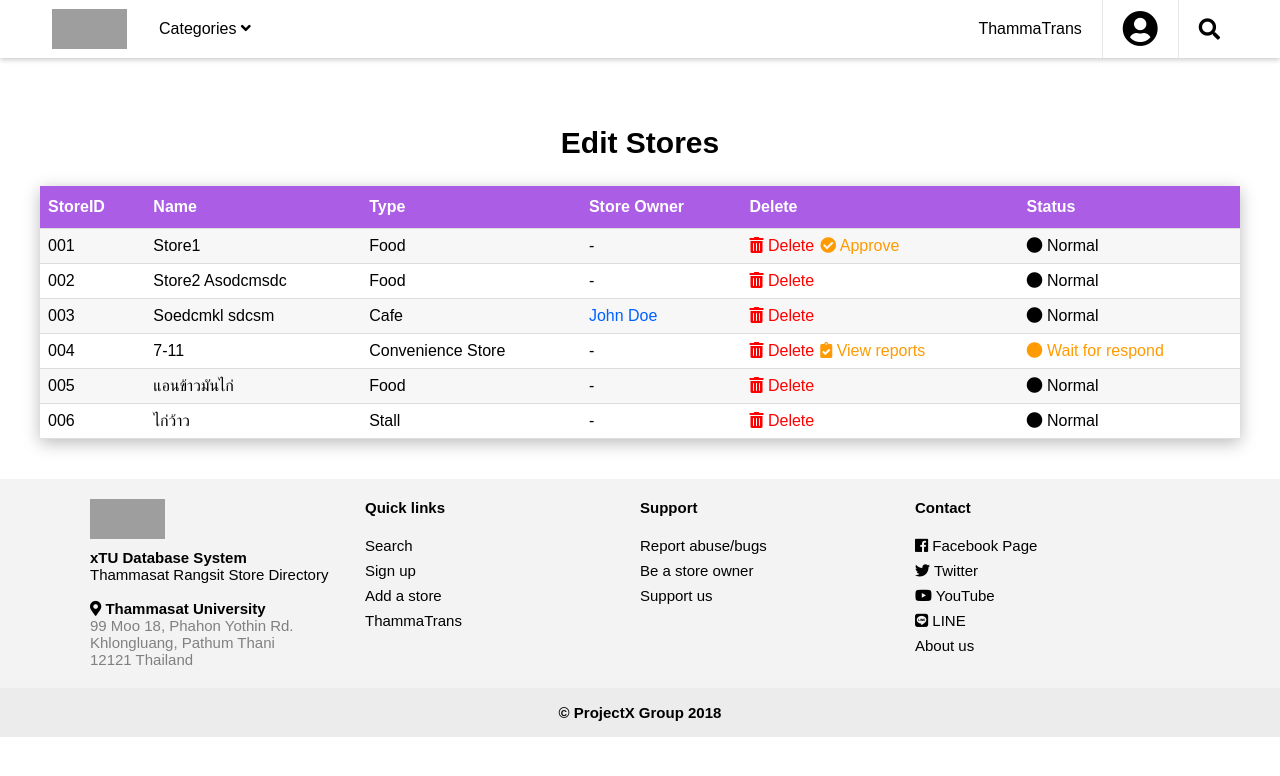
After one commit to t11x/xTU, a PHP site: page /views/approve_table.php in a window 1280 px wide. The commit adds this page. Shown: the top 776 px of the page. Run offline with PHP 8.4, Linux system fonts and the light colour scheme; some libraries are stand-ins or nearby versions; grey boxes are pictures that could not be loaded.

Commit message:
add all pages -unfixed

```diff
--- /dev/null
+++ b/views/approve_table.php
@@ -0,0 +1,74 @@
+<?php
+
+    require '../connect.php';
+
+    require './templates/header.php';
+    $parts = explode("?", $_SERVER['REQUEST_URI']);
+    $current = $parts[0];
+?>
+    <link rel="stylesheet" type="text/css" media="screen" href="../assets/css/table.css" />
+    <div class="container" style="margin-top:100px;">
+        <div class="ut-title">Edit Stores</div>
+        <table id="users">
+            <tr>
+                <th>StoreID</th>
+                <th>Name</th>
+                <th>Type</th>
+                <th>Store Owner</th>
+                <th>Delete</th>
+                <th>Status</th>
+            </tr>
+            <tr>
+                <td>001</td>
+                <td><a href="" target="_blank">Store1</a></td>
+                <td>Food</td>
+                <td>-</td>
+                <td><a href="" class="delete"><i class="fas fa-trash-alt"></i> Delete</a><a href="" class="wait"><i class="fas fa-check-circle"></i> Approve</a></td>
+                <td class="normal"><i class="fas fa-circle"></i> Normal</td>
+            </tr>
+            <tr>
+                <td>002</td>
+                <td><a href="" target="_blank">Store2 Asodcmsdc</a></td>
+                <td>Food</td>
+                <td>-</td>
+                <td><a href="" class="delete"><i class="fas fa-trash-alt"></i> Delete</a></td>
+                <td class="normal"><i class="fas fa-circle"></i> Normal</td>
+            </tr>
+            <tr>
+                <td>003</td>
+                <td><a href="" target="_blank">Soedcmkl sdcsm</a></td>
+                <td>Cafe</td>
+                <td><a href="" target="_blank" class="owner">John Doe</a></td>
+                <td><a href="" class="delete"><i class="fas fa-trash-alt"></i> Delete</a></td>
+                <td class="normal"><i class="fas fa-circle"></i> Normal</td>
+            </tr>
+            <tr>
+                <td>004</td>
+                <td><a href="" target="_blank">7-11</a></td>
+                <td>Convenience Store</td>
+                <td>-</td>
+                <td><a href="" class="delete"><i class="fas fa-trash-alt"></i> Delete</a><a href="" class="wait"><i class="fas fa-clipboard-check"></i> View reports</a></td>
+                <td class="wait"><i class="fas fa-circle"></i> Wait for respond</td>
+            </tr>
+            <tr>
+                <td>005</td>
+                <td><a href="" target="_blank">แอนข้าวมันไก่</a></td>
+                <td>Food</td>
+                <td>-</td>
+                <td><a href="" class="delete"><i class="fas fa-trash-alt"></i> Delete</a></td>
+                <td class="normal"><i class="fas fa-circle"></i> Normal</td>
+            </tr>
+            <tr>
+                <td>006</td>
+                <td><a href="" target="_blank">ไก่ว้าว</a></td>
+                <td>Stall</td>
+                <td>-</td>
+                <td><a href="" class="delete"><i class="fas fa-trash-alt"></i> Delete</a></td>
+                <td class="normal"><i class="fas fa-circle"></i> Normal</td>
+            </tr>
+        </table>
+    </div>
+    <?php
+
+require './templates/footer.php';
+?>
--- a/views/templates/footer.php
+++ b/views/templates/footer.php
@@ -11,10 +11,10 @@
             </div>
             <div class="column-footer">
                     <strong>Quick links</strong><br>
-                    <a href="">Search</a>
-                    <a href="">Sign up</a>
-                    <a href="">Add a store</a>
-                    <a href="">ThammaTrans</a>
+                    <a href="<?php echo "search.php?"; ?>">Search</a>
+                    <a href="<?php echo "login.php?"; ?>">Sign up</a>
+                    <a href="<?php echo "additem.php?"; ?>">Add a store</a>
+                    <a href=""">ThammaTrans</a>
                 </div>
             <div class="column-footer">
                 <strong>Support</strong><br>
--- a/views/templates/header.php
+++ b/views/templates/header.php
@@ -29,29 +29,13 @@ session_start();
             <!-- Dropdown container -->
             <div class="dropdown-box">
                 <div class="dropdown-subcat">
-                    <div class="dropdown-subcat-head"><i class="fas fa-utensils"></i> Food & Drink</div>
+                    <div class="dropdown-subcat-head"><i class="fas fa-utensils"></i></div>
                     <div class="dropdown-item">
-                        <a href="<?php echo "search.php?category=1"; ?>"><img src="https://cdn.icon-icons.com/icons2/881/PNG/512/Hamburger_icon-icons.com_68741.png" alt=""><div class="dd-t">Food</div></a>
-                        <a href="<?php echo "search.php?category=2"; ?>"><img src="https://marketplace.canva.com/MACaIUDtCx8/1/thumbnail_large/canva-cafe-icon-concept-MACaIUDtCx8.png" alt=""><div class="dd-t">Café</div></a>
-                        <a href="<?php echo "search.php?category=drink"; ?>"><img src="https://cdn.icon-icons.com/icons2/881/PNG/512/Cocktail_icon-icons.com_68766.png" alt=""><div class="dd-t">Drink</div></a>
-                        <a href="<?php echo "search.php?category=stall"; ?>"><img src="https://image.flaticon.com/icons/png/512/138/138307.png" alt=""><div class="dd-t">Stall</div></a>
-                    </div>
-                </div><!-- END Subcat -->
-                <div class="dropdown-subcat">
-                    <div class="dropdown-subcat-head"><i class="fas fa-store"></i> Stores</div>
-                    <div class="dropdown-item">
-                        <a href="<?php echo "search.php?category=711"; ?>"><img src="https://pbs.twimg.com/profile_images/955329141707915265/FzsHnjOp_400x400.jpg" alt=""><div class="dd-t">7-11</div></a>
-                        <a href="<?php echo "search.php?category=familymart"; ?>"><img src="https://i1.wp.com/muchikoro.com/wordpress/wp-content/uploads/2016/07/FamilyMart-300x300.png" alt=""><div class="dd-t">Family Mart</div></a>
-                        <a href="<?php echo "search.php?category=lawson"; ?>"><img src="https://superryu247.files.wordpress.com/2013/04/lawson_logo.jpg" alt=""><div class="dd-t">Lawson 108</div></a>
-                        <a href="<?php echo "search.php?category=others"; ?>"><img src="https://www.oikosfamily.co.za/wp-content/uploads/2016/03/store-Icon-1.png" alt=""><div class="dd-t">Others</div></a>
-                    </div>
-                </div><!-- END Subcat -->
-                <div class="dropdown-subcat">
-                    <div class="dropdown-subcat-head"><i class="fas fa-user-cog"></i> Services</div>
-                    <div class="dropdown-item">
-                        <a href="<?php echo "search.php?category=711"; ?>"><img src="https://pbs.twimg.com/profile_images/955329141707915265/FzsHnjOp_400x400.jpg" alt=""><div class="dd-t">7-11</div></a>
-                        <a href="<?php echo "search.php?category=familymart"; ?>"><img src="https://i1.wp.com/muchikoro.com/wordpress/wp-content/uploads/2016/07/FamilyMart-300x300.png" alt=""><div class="dd-t">Family Mart</div></a>
-                        <a href="<?php echo "search.php?category=lawson"; ?>"><img src="https://superryu247.files.wordpress.com/2013/04/lawson_logo.jpg" alt=""><div class="dd-t">Lawson 108</div></a>
+                        <a href="<?php echo "search.php?category=1"; ?>"><img src="https://cdn0.iconfinder.com/data/icons/kameleon-free-pack-rounded/110/Food-Dome-512.png" alt=""><div class="dd-t">Food</div></a>
+                        <a href="<?php echo "search.php?category=2"; ?>"><img src="https://balithisweek.com/wp-content/uploads/2016/10/btw-icon-cafe.png" alt=""><div class="dd-t">Café</div></a>
+                        <a href="<?php echo "search.php?category=3"; ?>"><img src="https://image.flaticon.com/icons/svg/227/227310.svg" alt=""><div class="dd-t">Store</div></a>
+                        <a href="<?php echo "search.php?category=4"; ?>"><img src="https://image.flaticon.com/icons/svg/1048/1048380.svg" alt=""><div class="dd-t">Pharmacy</div></a>
+                        <a href="<?php echo "search.php?category=5"; ?>"><img src="https://png.pngtree.com/svg/20161203/others_906370.png" alt=""><div class="dd-t">Others</div></a>
                     </div>
                 </div><!-- END Subcat -->
             </div><!-- END dropdown container --></div><!-- END dropdown menu -->
@@ -62,7 +46,7 @@ session_start();
                 <?php
                             if(isset($_SESSION['email'])){
                                 ?>
-                                <a href=""><span class="nav-item nav-user"><i class="fas fa-user-circle nav-icon"></i>
+                                <a href="edit_user.php"><span class="nav-item nav-user"><i class="fas fa-user-circle nav-icon"></i>
                                     <span class="nav-hide-text">&nbsp;
                                         <?php echo $_SESSION['email']; ?>
                                     </span>
```
Also changed, not shown: views/admin.php (added, +27 -0 lines), views/edit_user.php (+24 -12 lines), views/report_table.php (renamed from views/report_table.html, +14 -15 lines), views/store_table.php (renamed from views/store_table.html, +14 -15 lines), views/templates/headerIndex.php (+7 -23 lines), views/user_table.php (renamed from views/user_table.html, +14 -15 lines).
